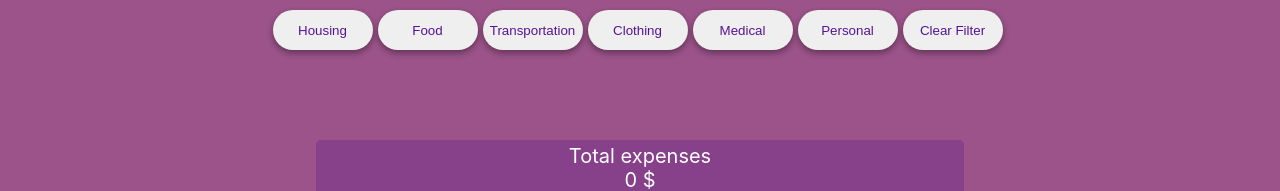
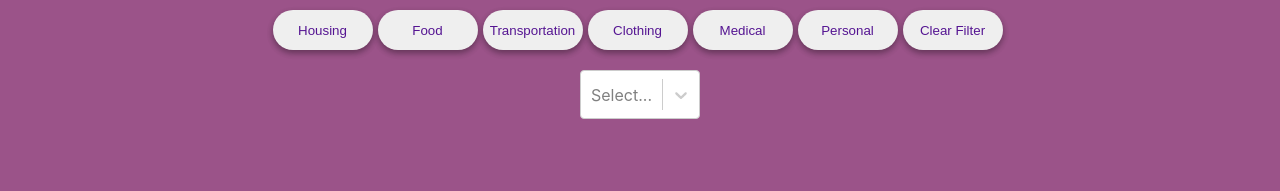
Before and after one commit to NataliaJeszke/expenses-redux-chart, a React (Create React App) app: page / in a window 1280 px wide. Shown: the part 751-942 px from the top of the page. Built offline with nearby package versions, Linux system fonts and the light colour scheme.

Commit message:
react-select for filtering categories

```diff
--- a/src/components/Main/Main.jsx
+++ b/src/components/Main/Main.jsx
@@ -1,4 +1,5 @@
 import { ExpensesContainer } from "../../containers/ExpensesContainer/ExpensesContainer";
+import FilterSelect from "../../containers/FilterSelect/FilterSelect";
 import { Chart } from "../Chart/Chart";
 import { InputSection } from "./InputSection/InputSection";
 import mainStyle from "./MainStyle.module.css";
--- a/src/containers/ExpenseTotal/ExpenseTotal.jsx
+++ b/src/containers/ExpenseTotal/ExpenseTotal.jsx
@@ -1,8 +1,7 @@
 import { useSelector } from "react-redux";
-import expensesTotalStyle from "./ExpensesTotalStyle.module.css"
+import expensesTotalStyle from "./ExpensesTotalStyle.module.css";
 export function ExpenseTotal(props) {
   const expenses = props.expenses;
-  console.log("expensesssss" + expenses);
   const income = useSelector((store) => store.INCOME.income);
   const expenseList = useSelector((store) => store.EXPENSE.expenseList);
 
--- a/src/containers/ExpensesContainer/ExpensesContainer.jsx
+++ b/src/containers/ExpensesContainer/ExpensesContainer.jsx
@@ -3,35 +3,58 @@ import { FilterButtons } from "../../components/Main/FilterButtons/FilterButtons
 import { useSelector } from "react-redux";
 import { useState } from "react";
 import { ExpenseTotal } from "../ExpenseTotal/ExpenseTotal";
-import ExpensesContainerStyle from "./ExpensesContainerStyle.module.css"
+import ExpensesContainerStyle from "./ExpensesContainerStyle.module.css";
+import FilterSelect from "../FilterSelect/FilterSelect";
+import Select, { StylesConfig } from "react-select";
+import catalogue from "../SelectInput/catalogue";
 
 export function ExpensesContainer({}) {
   //Get all items (expenses) from store and filter by categories//
 
   const expenseList = useSelector((store) => store.EXPENSE.expenseList);
-  const [selectedCategory, setSelectedCategory] = useState();
+  const [selectedCategories, setSelectedCategories] = useState([]);
 
-  const filteredExpenses = selectedCategory
-    ? expenseList.filter((expense) => expense.category === selectedCategory)
-    : expenseList;
+  console.log(selectedCategories);
 
-  const handleCategoryClick = (category) => {
-    setSelectedCategory(category);
+  const filteredExpenses =
+    selectedCategories.length > 0
+      ? expenseList.filter((expense) =>
+          selectedCategories.includes(expense.category)
+        )
+      : expenseList;
+
+  const handleCategoryClick = (categories) => {
+    if (categories.length === 0) {
+      console.error("Category is empty");
+    }
+    const values = categories.map((option) => option.value);
+    setSelectedCategories(values);
   };
 
   const handleClearFilter = () => {
-    setSelectedCategory();
+    setSelectedCategories([]);
   };
+
   return (
     <div className={ExpensesContainerStyle.container}>
       <FilterButtons
         onCategoryClick={handleCategoryClick}
         onClearFilter={handleClearFilter}
       />
+      <Select
+        closeMenuOnSelect={false}
+        isMulti
+        options={catalogue}
+        onChange={handleCategoryClick}
+        value={selectedCategories.map((category) => ({
+          value: category,
+          label: category,
+        }))}
+        className="basic-multi-select"
+        classNamePrefix="select"
+      />
       <List items={filteredExpenses} />
       <ExpenseTotal expenses={filteredExpenses} />
     </div>
-
-
   );
 }
--- /dev/null
+++ b/src/containers/FilterSelect/FilterSelect.jsx
@@ -0,0 +1,61 @@
+import React from "react";
+
+import Select, { StylesConfig } from "react-select";
+import catalogue from "../SelectInput/catalogue";
+
+// const colourStyles: StylesConfig <catalogue, true> = {
+//   control: (styles) => ({ ...styles, backgroundColor: 'white' }),
+//   option: (styles, { data, isDisabled, isFocused, isSelected }) => {
+//     const color = chroma(data.color);
+//     return {
+//       ...styles,
+//       backgroundColor: isDisabled
+//         ? undefined
+//         : isSelected
+//         ? data.color
+//         : isFocused
+//         ? color.alpha(0.1).css()
+//         : undefined,
+//       color: isDisabled
+//         ? '#ccc'
+//         : isSelected
+//         ? chroma.contrast(color, 'white') > 2
+//           ? 'white'
+//           : 'black'
+//         : data.color,
+//       cursor: isDisabled ? 'not-allowed' : 'default',
+
+//       ':active': {
+//         ...styles[':active'],
+//         backgroundColor: !isDisabled
+//           ? isSelected
+//             ? data.color
+//             : color.alpha(0.3).css()
+//           : undefined,
+//       },
+//     };
+//   },
+//   multiValue: (styles, { data }) => {
+//     const color = chroma(data.color);
+//     return {
+//       ...styles,
+//       backgroundColor: color.alpha(0.1).css(),
+//     };
+//   },
+//   multiValueLabel: (styles, { data }) => ({
+//     ...styles,
+//     color: data.color,
+//   }),
+//   multiValueRemove: (styles, { data }) => ({
+//     ...styles,
+//     color: data.color,
+//     ':hover': {
+//       backgroundColor: data.color,
+//       color: 'white',
+//     },
+//   }),
+// };
+
+export default (onCategoryClick) => (
+  <Select closeMenuOnSelect={false} isMulti options={catalogue} onClick={() => onCategoryClick()} />
+);
```
Also changed, not shown: src/containers/FilterSelect/FilterSelectStyle.module.css (added).
